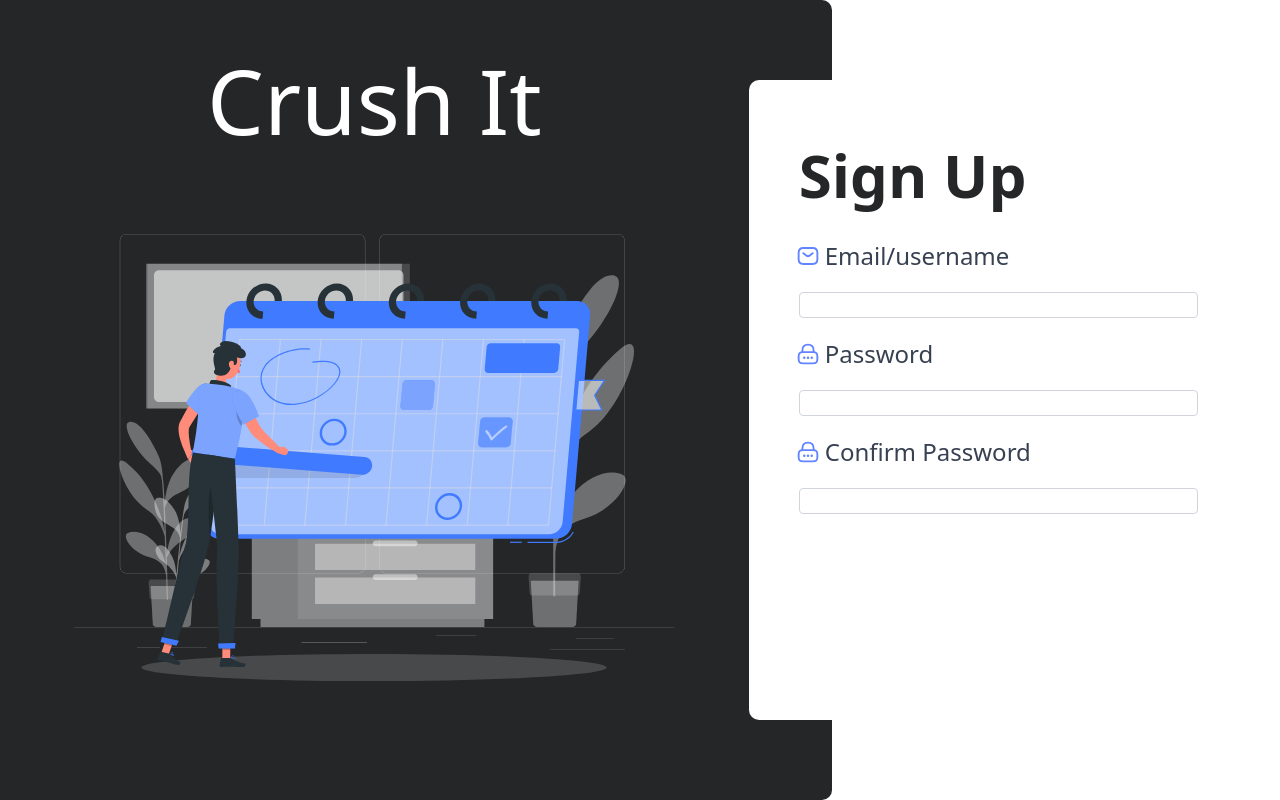
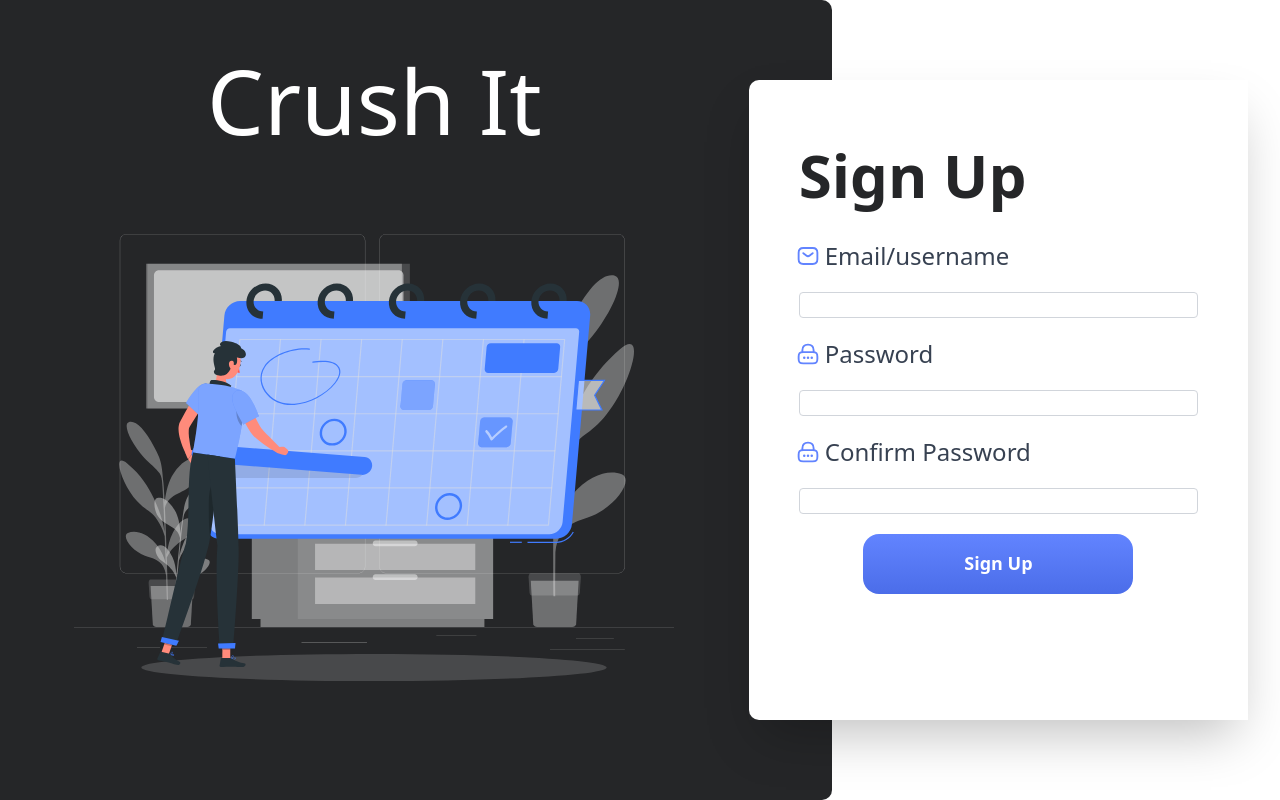
Before and after one commit to React-o-Maniacs/Crush-It, a Next.js app: page /auth in a window 1280 px wide. Built offline with nearby package versions, Linux system fonts and the light colour scheme.

Commit message:
sign Up Button

```diff
--- a/pages/auth.tsx
+++ b/pages/auth.tsx
@@ -14,10 +14,10 @@ const Auth = () => {
     <div className="flex flex-1">
       <div className="flex flex-1 h-screen max-w-[65%] rounded-r-[10px] bg-crush-it-black bg-cover items-center z-0">
         <div className='flex flex-1 flex-col items-center'>
-          <h1 className="flex font-normal text-[90px] text-white">Crush It</h1>
+          <h1 className="flex font-normal text-[90px] text-white ">Crush It</h1>
           <Image src={CrushItLogo} alt='Crush It Logo' width={600} height={600}/>
         </div>
-        <div className="flex h-[80%] w-[60%] z-2 mr-[-50%]">
+        <div className="flex h-[80%] w-[60%] z-2 mr-[-50%] shadow-2xl">
           <div className="flex bg-white rounded-[10px] flex-1 flex-col p-[10%] space-y-[5%]">
             <h1 className="flex font-bold text-[60px] text-crush-it-black">Sign Up</h1>
             <Input
@@ -50,6 +50,9 @@ const Auth = () => {
               type="password"
               value={confirmPassword}
             />
+            <div className="flex justify-center">
+              <button className="h-[60px] w-[270px] bg-gradient-to-b from-crush-it-blue to-crush-it-blue-g hover:from-sky-500 hover:to-blue-600 text-white text-[18px] font-bold py-2 px-4 rounded-[16px] ">Sign Up</button>
+            </div>
           </div>
         </div>
       </div>
--- a/tailwind.config.ts
+++ b/tailwind.config.ts
@@ -12,6 +12,7 @@ const config: Config = {
         'crush-it-blue': '#6284FF',
         'crush-it-black': '#252628',
         'crush-it-line': '#3E3F42',
+        'crush-it-blue-g': '#4B6DE9'
       },
     },
   },
```
